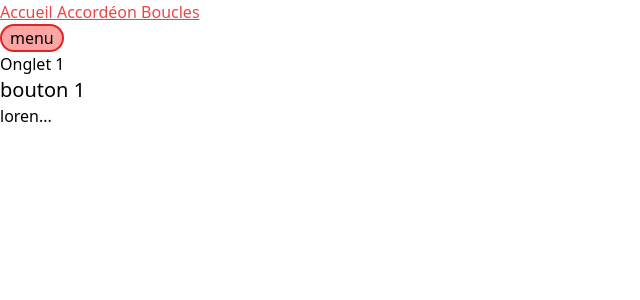
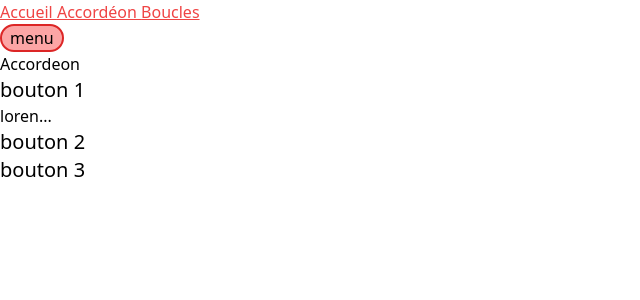
Before and after one commit to MMI-SAE-203/r213-2024-pracht-tp1-Loganmz, a Vue app: page /accordeon in a window 1280 px wide. Shown: the top 300 px of the page, without its empty margins (0-640 px from the left). Built offline with nearby package versions, Linux system fonts and the light colour scheme.

Commit message:
autre section

```diff
--- a/src/pages/accordeon.vue
+++ b/src/pages/accordeon.vue
@@ -5,9 +5,17 @@ const sectionOpen = ref(1)
 </script>
 
 <template>
-    <p>Onglet 1</p>
+    <p>Accordeon</p>
     <section>
-    <button class="text-xl" @pointerdown="sectionOpen = sectionOpen === 1 ? 0 : 1">bouton 1</button>
-    <p v-show="sectionOpen ===1">loren...</p>
-  </section>
+        <button class="text-xl" @pointerdown="sectionOpen = sectionOpen === 1 ? 0 : 1">bouton 1</button>
+        <p v-show="sectionOpen ===1">loren...</p>
+    </section>
+    <section>
+        <button class="text-xl" @pointerdown="sectionOpen = sectionOpen === 2 ? 0 : 2">bouton 2</button>
+        <p v-show="sectionOpen ===2">loren...</p>
+    </section>
+    <section>
+        <button class="text-xl" @pointerdown="sectionOpen = sectionOpen === 3 ? 0 : 3">bouton 3</button>
+        <p v-show="sectionOpen ===3">loren...</p>
+    </section>
 </template>
```
